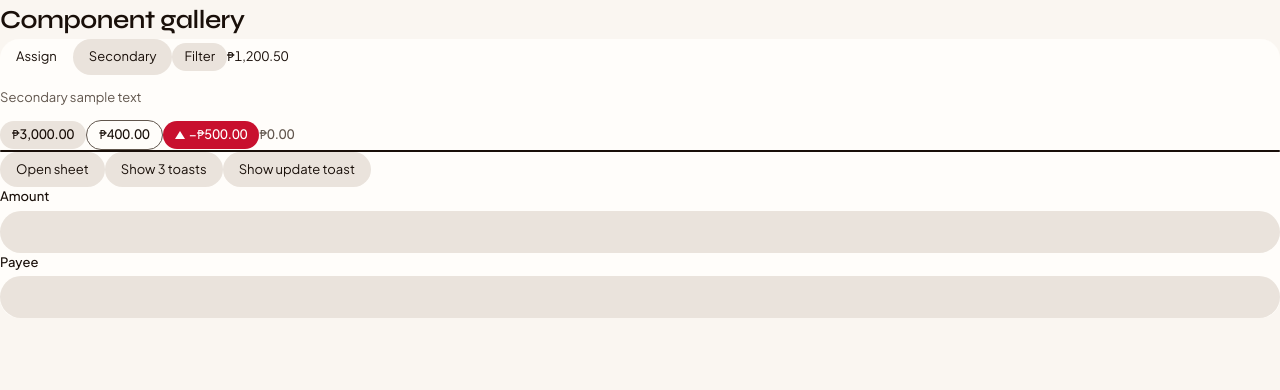
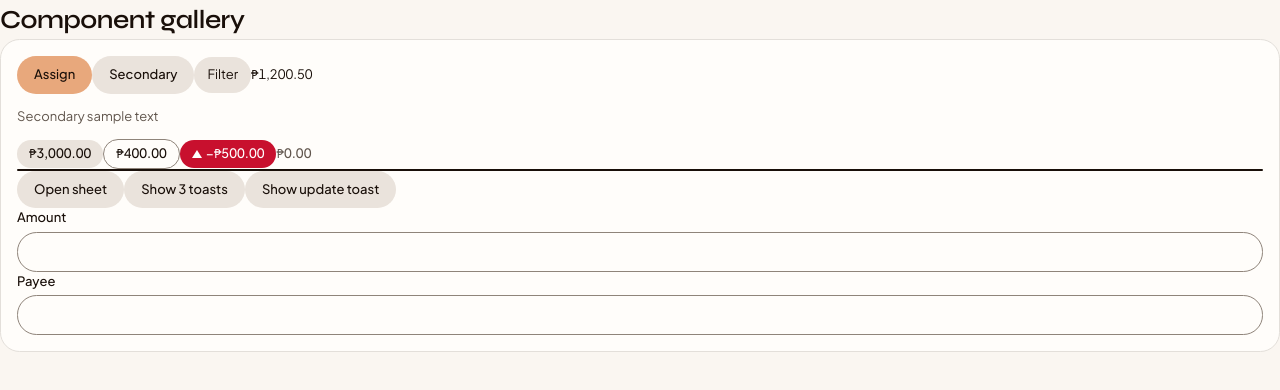
Before and after one commit to gelolaus/Kaban, a React (Vite) app: page /dev/gallery in a window 1280 px wide. Shown: the top 390 px of the page. Built offline with nearby package versions, Linux system fonts and the light colour scheme.

Commit message:
style(ui): re-skin shared components for Wantap
- use coral primary fills with `--on-accent` text
- outline fields with `--line-strong` and soft control radii
- restyle chips, cards, sheets, toasts, and status pills
- keep money amounts on Plus Jakarta Sans with tabular nums

```diff
--- a/src/ui/components/Amount.tsx
+++ b/src/ui/components/Amount.tsx
@@ -1,5 +1,5 @@
 import { formatMoney } from '../../domain/money.ts'
 
 export function Amount({ centavos, className = '' }: { centavos: number; className?: string }) {
-  return <span className={className}>{formatMoney(centavos)}</span>
+  return <span className={`font-money ${className}`.trim()}>{formatMoney(centavos)}</span>
 }
--- a/src/ui/components/Button.css
+++ b/src/ui/components/Button.css
@@ -4,38 +4,50 @@
     align-items: center;
     justify-content: center;
     gap: var(--space-2);
-    min-block-size: 1.5rem;
+    min-block-size: var(--control-h);
     padding-inline: var(--space-4);
     padding-block: var(--space-2);
-    border: 0;
-    border-radius: var(--radius-pill);
+    border: 1px solid transparent;
+    border-radius: var(--radius-xl);
     cursor: pointer;
     background: var(--control);
     color: var(--ink);
+    font: inherit;
+    font-weight: 500;
   }
 
   .btn-primary {
-    background: var(--highlight-bg);
-    color: var(--highlight-ink);
+    background: var(--accent);
+    color: var(--on-accent);
   }
 
-  /* Invert on highlight surfaces so primary stays readable */
+  /* Invert on accent surfaces so primary stays readable */
   :is(.plan-rta, .plan-phone-banner, .toast) .btn-primary {
-    background: var(--highlight-ink);
-    color: var(--highlight-bg);
+    background: var(--on-accent);
+    color: var(--accent);
+  }
+
+  :is(.plan-rta, .plan-phone-banner)[data-overassigned] .btn-primary {
+    background: var(--on-signal);
+    color: var(--signal);
   }
 
   .btn-ghost {
     background: transparent;
+    border-color: transparent;
   }
 
   :is(.plan-rta, .plan-phone-banner, .toast) .btn:not(.btn-primary) {
-    color: var(--highlight-ink);
+    color: inherit;
   }
 
   @media (pointer: coarse) {
     .btn {
       min-block-size: 2.75rem;
     }
+
+    .btn-primary {
+      min-block-size: max(2.75rem, var(--control-h-cta));
+    }
   }
 }
--- a/src/ui/components/Card.css
+++ b/src/ui/components/Card.css
@@ -1,6 +1,8 @@
 @layer components {
   .card {
     background: var(--surface);
+    border: 1px solid var(--line);
     border-radius: var(--card-radius);
+    padding: var(--card-pad);
   }
 }
--- a/src/ui/components/Chip.css
+++ b/src/ui/components/Chip.css
@@ -2,19 +2,20 @@
   .chip {
     display: inline-flex;
     align-items: center;
-    border: 0;
-    border-radius: var(--radius-pill);
+    border: 1px solid transparent;
+    border-radius: var(--radius-xl);
     padding-inline: var(--space-3);
     padding-block: var(--space-1);
     background: var(--control);
     color: var(--ink);
     cursor: pointer;
-    min-block-size: 1.5rem;
+    min-block-size: var(--control-h);
+    font: inherit;
   }
 
   .chip-on {
-    background: var(--highlight-bg);
-    color: var(--highlight-ink);
+    background: var(--accent);
+    color: var(--on-accent);
   }
 
   @media (pointer: coarse) {
--- a/src/ui/components/Field.css
+++ b/src/ui/components/Field.css
@@ -24,17 +24,23 @@
   }
 
   .field-control {
-    min-block-size: 2.5rem;
+    min-block-size: var(--control-h);
     padding-inline: var(--space-3);
-    border: 0;
-    border-radius: var(--radius-pill);
-    background: var(--control);
+    border: 1px solid var(--line-strong);
+    border-radius: var(--radius-xl);
+    background: var(--surface);
+    color: var(--ink);
     font: 1rem / 1.5 var(--font-sans);
+    font-variant-numeric: tabular-nums;
+  }
+
+  .field-control:user-invalid {
+    border-color: var(--signal);
   }
 
   @media (pointer: coarse) {
     .field-control {
-      min-block-size: 3rem;
+      min-block-size: max(3rem, var(--control-h-cta));
     }
   }
 }
--- a/src/ui/components/ProgressBar.css
+++ b/src/ui/components/ProgressBar.css
@@ -4,7 +4,7 @@
     width: 100%;
     height: var(--bar-h);
     border: 0;
-    border-radius: 3px;
+    border-radius: var(--radius-pill);
     background: var(--track);
     overflow: hidden;
     appearance: none;
--- a/src/ui/components/Sheet.css
+++ b/src/ui/components/Sheet.css
@@ -1,11 +1,11 @@
 @layer components {
   .sheet {
     margin: auto;
-    border: 0;
+    border: 1px solid var(--line);
     border-radius: var(--card-radius);
     background: var(--surface);
     color: var(--ink);
-    padding: var(--space-4);
+    padding: var(--card-pad);
     max-inline-size: min(26rem, 100%);
     inline-size: min(26rem, 100%);
     box-sizing: border-box;
@@ -33,7 +33,7 @@
   }
 
   .sheet::backdrop {
-    background: rgb(0 0 0 / 55%);
+    background: color-mix(in srgb, var(--bg-dark) 55%, transparent);
     transition:
       background-color var(--dur) var(--ease),
       display var(--dur) allow-discrete,
@@ -50,9 +50,10 @@
   }
 
   .sheet-header h2 {
-    font-family: var(--font-serif);
-    font-weight: 300;
+    font-family: var(--font-display);
+    font-weight: 600;
     font-size: var(--fs-title);
+    letter-spacing: -0.02em;
   }
 
   @media (max-width: 760px) {
--- a/src/ui/components/StatusPill.css
+++ b/src/ui/components/StatusPill.css
@@ -8,15 +8,19 @@
     padding-block: var(--space-1);
     white-space: nowrap;
     font-weight: 500;
+    font-family: var(--font-sans);
+    font-variant-numeric: tabular-nums;
   }
 
   .status-funded {
     background: var(--control);
+    color: var(--ink);
   }
 
   .status-underfunded {
     background: transparent;
-    border: 1px solid var(--ink-2);
+    border: 1px solid var(--line-strong);
+    color: var(--ink);
   }
 
   .status-overspent {
--- a/src/ui/components/Toast.css
+++ b/src/ui/components/Toast.css
@@ -17,12 +17,17 @@
     display: flex;
     align-items: center;
     gap: var(--space-2);
-    background: var(--highlight-bg);
-    color: var(--highlight-ink);
-    border-radius: var(--radius-pill);
+    background: var(--accent);
+    color: var(--on-accent);
+    border-radius: var(--radius-xl);
     padding-inline: var(--space-4);
     padding-block: var(--space-2);
     margin: 0;
     border: 0;
   }
+
+  .toast[data-kind='error'] {
+    background: var(--signal);
+    color: var(--on-signal);
+  }
 }
--- a/src/ui/components/ToastRegion.tsx
+++ b/src/ui/components/ToastRegion.tsx
@@ -25,7 +25,7 @@ export function ToastRegion() {
 
 function ToastCard({ item }: { item: ToastItem }) {
   return (
-    <div id={`toast-${item.id}`} className="toast">
+    <div id={`toast-${item.id}`} className="toast" data-kind={item.kind}>
       <span>{item.message}</span>
       {item.action ? (
         <Button
```
